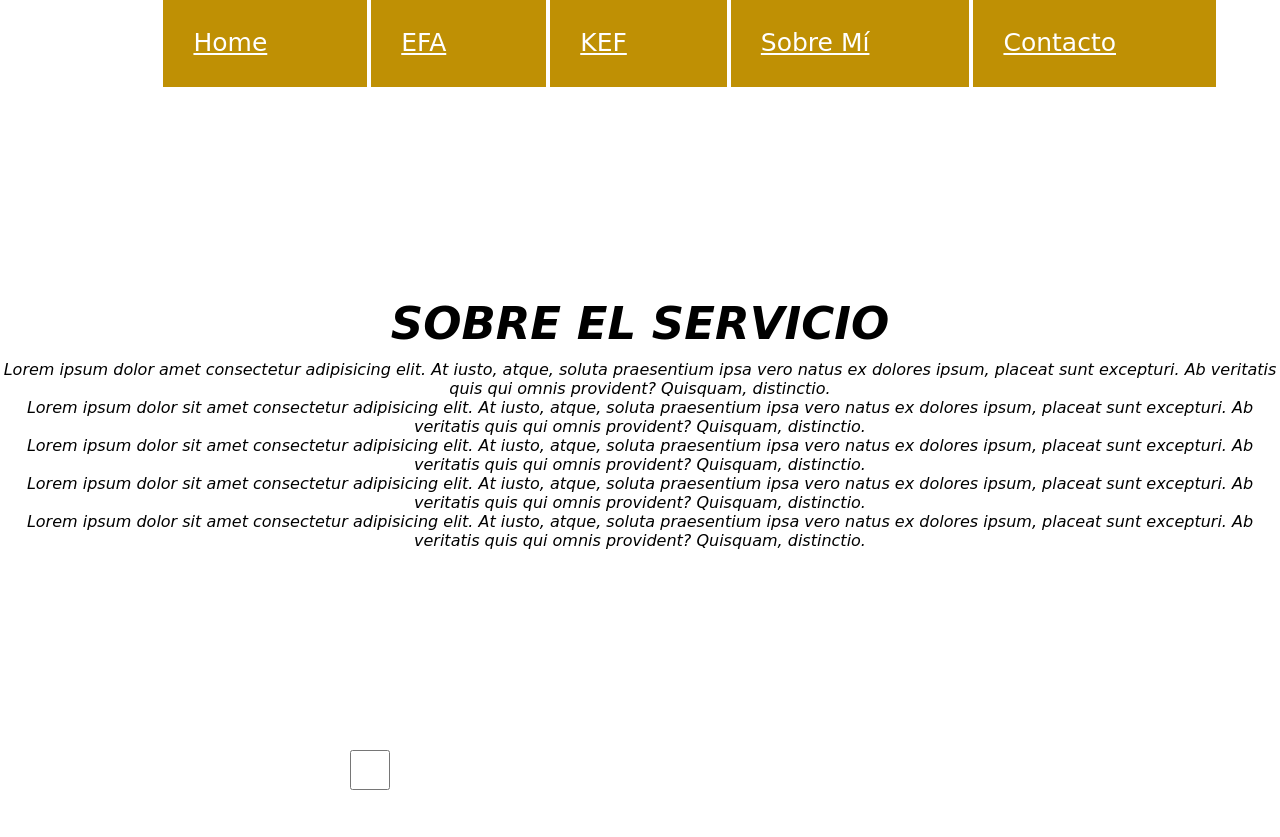
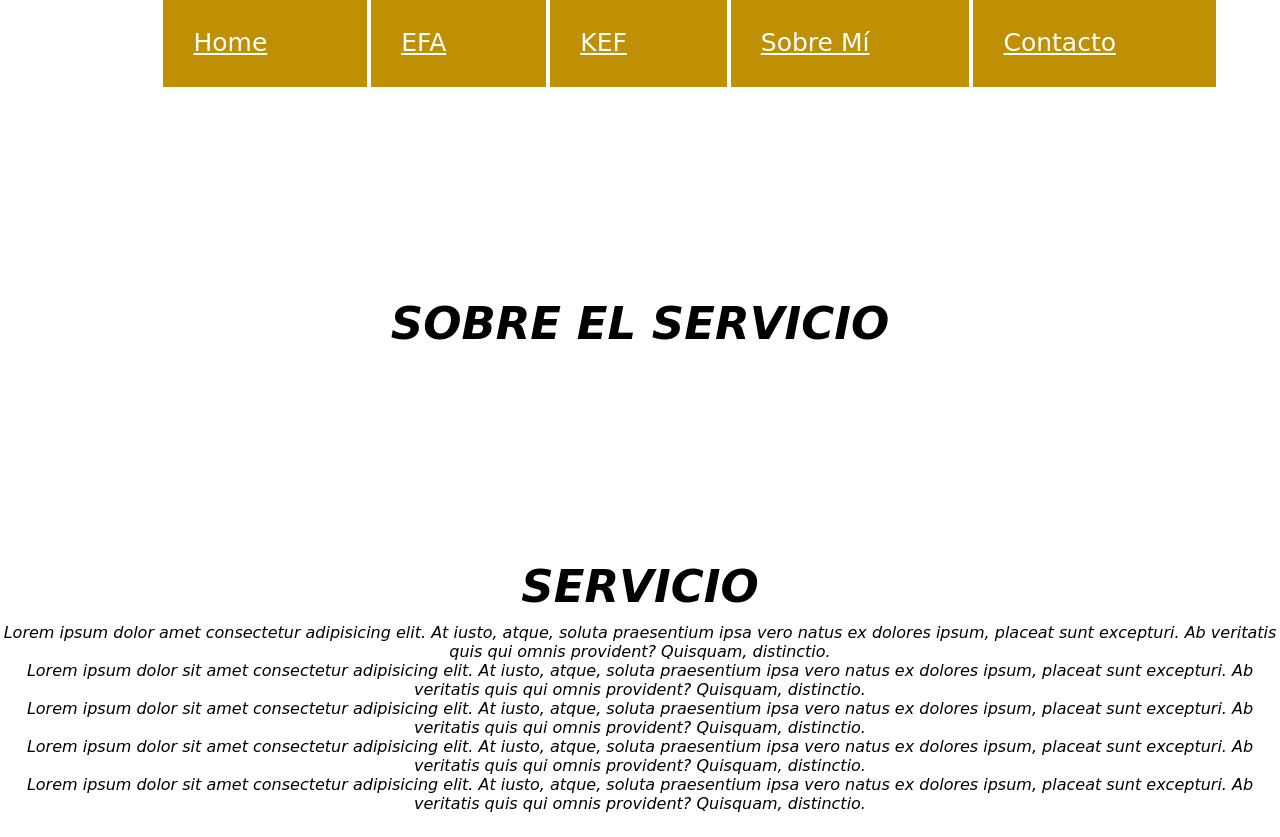
Before and after one commit to Mikhail-Balari/PreEntrega1-Balari, a plain HTML site: page index.html in a window 1280 px wide. Shown: the part 256-1093 px from the top of the page. Drawn offline with nearby package versions, Linux system fonts and the light colour scheme; a web font is replaced by a local one.

Commit message:
Agregue un H1

```diff
--- a/index.html
+++ b/index.html
@@ -29,6 +29,7 @@
 
     <header>
         <h1 class="colorTitulo">SOBRE EL SERVICIO</h1>
+        <h1 class="colorTitulo">SERVICIO</h1>
     </header>
 
     <main>
```
